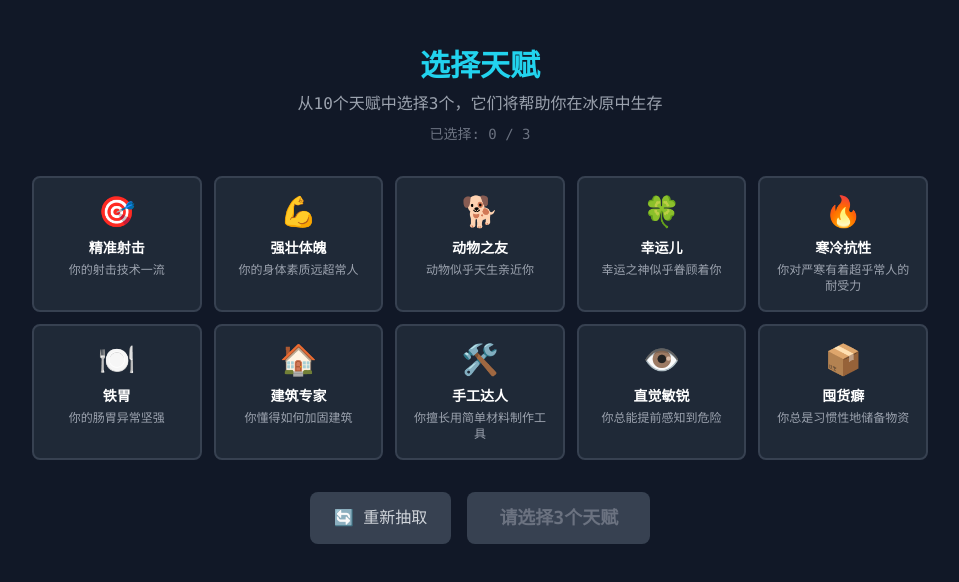
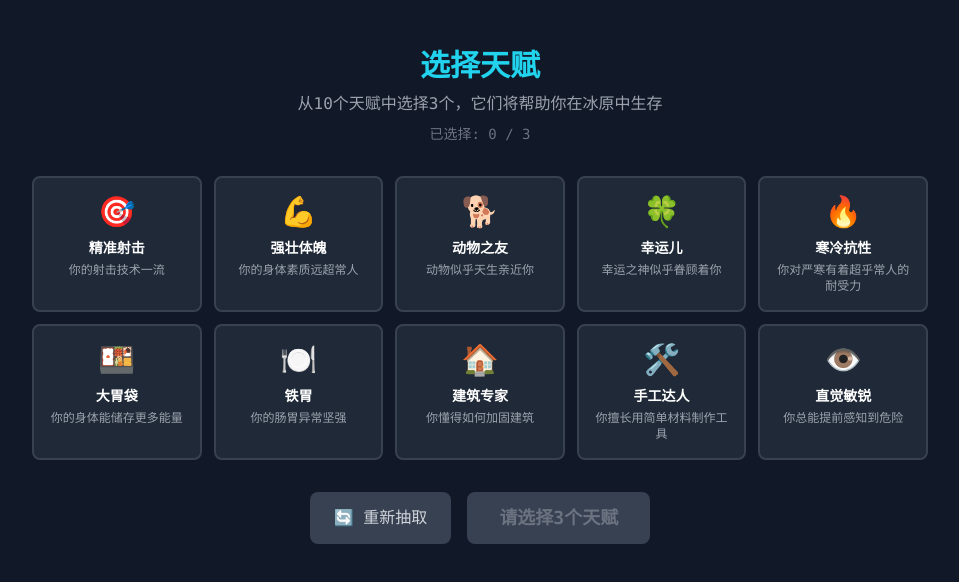
Before and after one commit to wangyafu/doomsaday, a Vue app in the folder frontend/: page /ice-age/talent in a window 1280 px wide. Shown: the top 582 px of the page, without its empty margins (160-1119 px from the left). Built offline with nearby package versions, Linux system fonts and the light colour scheme.

Commit message:
增加大富翁和大胃袋天赋

```diff
--- a/frontend/src/data/iceAgeData.ts
+++ b/frontend/src/data/iceAgeData.ts
@@ -142,6 +142,20 @@ export const TALENT_POOL: IceAgeTalent[] = [
         icon: '💎',
         description: '你的意志力坚不可摧',
         hiddenDescription: '当HP低于20时获得防御加成，不会轻易倒下'
+    },
+    {
+        id: 'tycoon',
+        name: '大富翁',
+        icon: '💰',
+        description: '你家境优渥，带了更多资金',
+        hiddenDescription: '初始资金增加2000'
+    },
+    {
+        id: 'gluttony',
+        name: '大胃袋',
+        icon: '🍱',
+        description: '你的身体能储存更多能量',
+        hiddenDescription: '对饥饿有极高的耐受力，连续三天以上饥饿（不消耗食物）才会开始扣减HP值'
     }
 ]
 
--- a/frontend/src/stores/iceAgeStore.ts
+++ b/frontend/src/stores/iceAgeStore.ts
@@ -190,6 +190,9 @@ export const useIceAgeStore = defineStore('iceAge', () => {
             if (talent.id === 'hoarder') {
                 // 空间加成会在避难所选择后生效
             }
+            if (talent.id === 'tycoon') {
+                money.value += 2000
+            }
         })
     }
 
```
